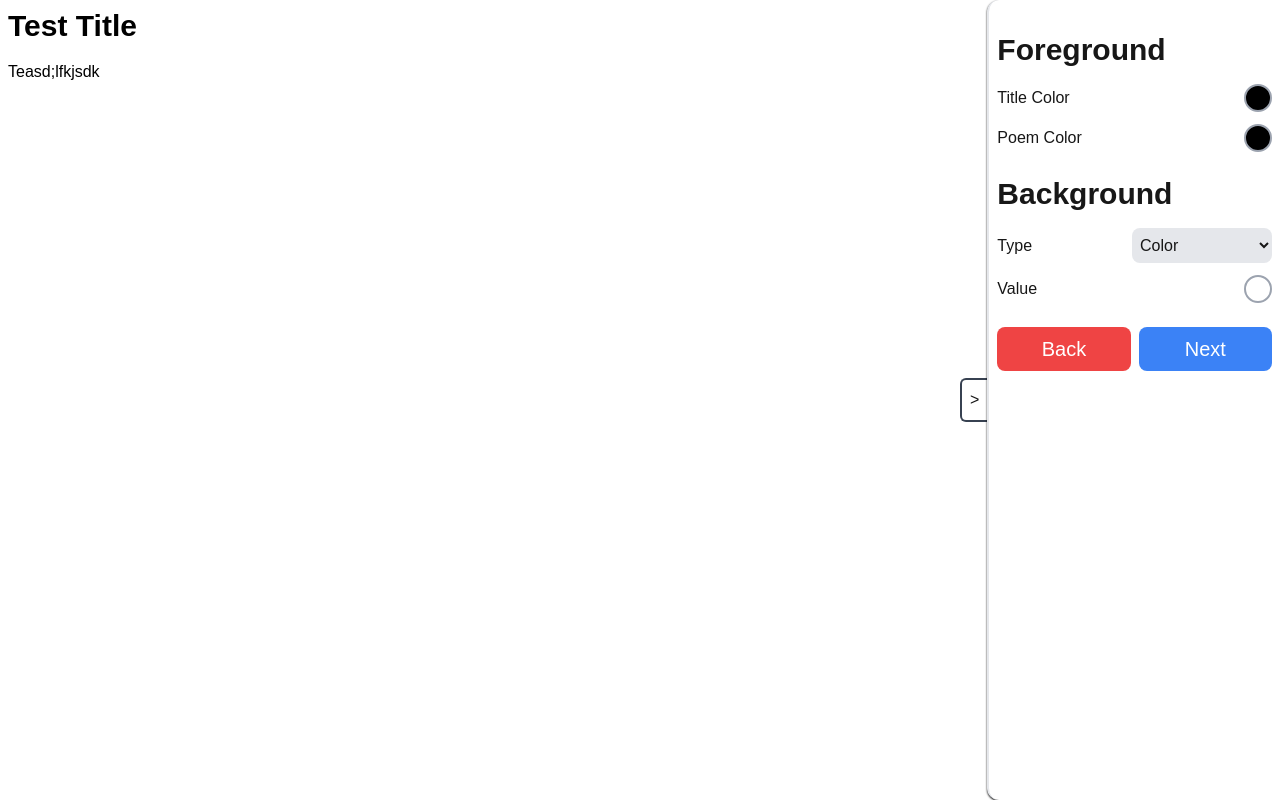
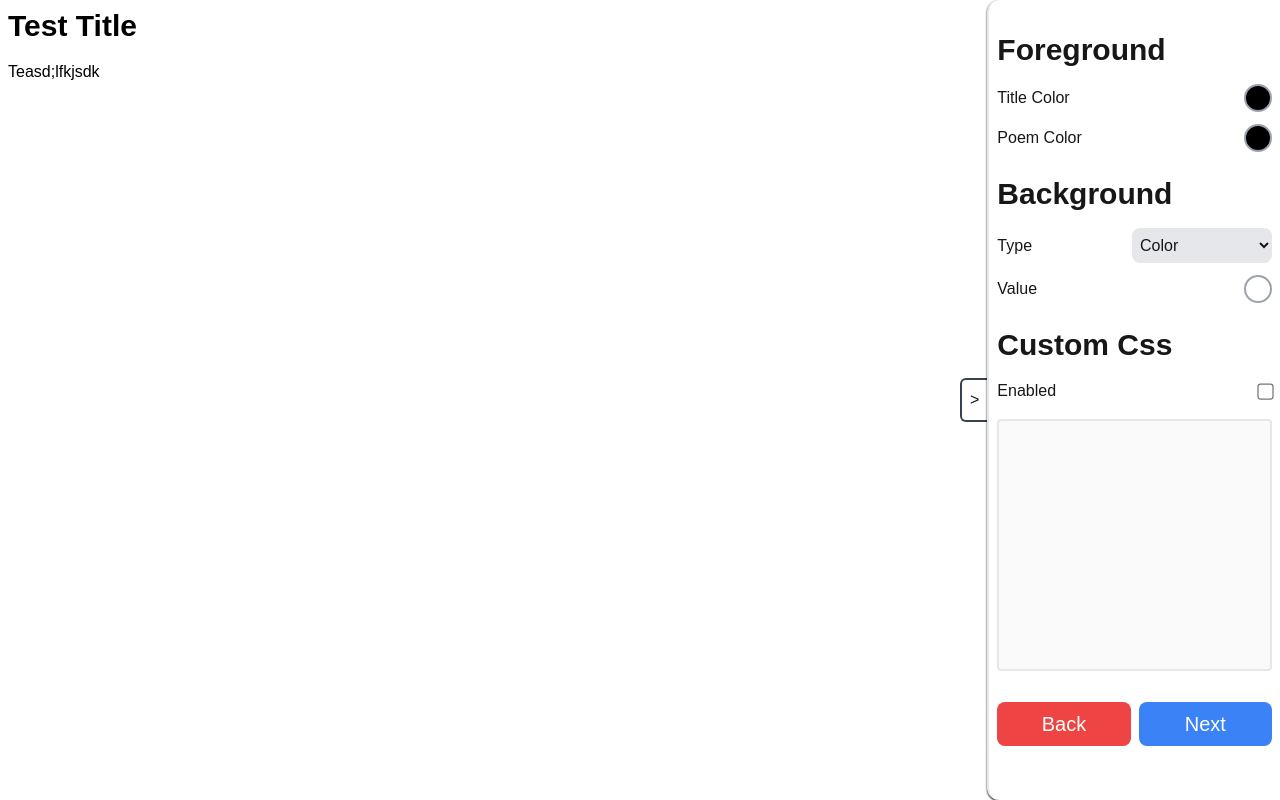
Before and after one commit to turtledev65/Poem-Maker, a Next.js app: page /poem/create/appearance in a window 1280 px wide. Built offline with nearby package versions, Linux system fonts and the light colour scheme.

Commit message:
Add a custom css section to the sidebar

```diff
--- /dev/null
+++ b/src/app/poem/create/appearance/_components/appearance-sidebar/custom-css.tsx
@@ -0,0 +1,28 @@
+"use client";
+
+import { SidebarSection } from "@/app/_components/sidebar";
+import { useState } from "react";
+
+const CustomCssSettings = () => {
+  const [enabled, setEnabled] = useState(false);
+
+  return (
+    <SidebarSection title="Custom Css">
+      <label className="flex select-none items-center justify-between">
+        Enabled
+        <input
+          type="checkbox"
+          checked={enabled}
+          onChange={() => setEnabled(prev => !prev)}
+          className="scale-125 outline-none"
+        />
+      </label>
+      <textarea
+        rows={10}
+        disabled={!enabled}
+        className={`mt-4 w-full resize-none rounded border-2 border-solid px-2 py-1 outline-none ${enabled ? "border-gray-400 text-black" : "border-gray-200 text-gray-400"}`}
+      />
+    </SidebarSection>
+  );
+};
+export default CustomCssSettings;
--- a/src/app/poem/create/appearance/_components/appearance-sidebar/index.tsx
+++ b/src/app/poem/create/appearance/_components/appearance-sidebar/index.tsx
@@ -5,6 +5,7 @@ import { editPoemAppearance } from "../../../actions";
 import BackgroundSettings from "./background-settings";
 import ForegroundSettings from "./foreground-settings";
 import Sidebar from "@/app/_components/sidebar";
+import CustomCssSettings from "./custom-css";
 
 const AppearanceSidebar = () => {
   return (
@@ -12,6 +13,7 @@ const AppearanceSidebar = () => {
       <form action={editPoemAppearance} className="relative">
         <ForegroundSettings />
         <BackgroundSettings />
+        <CustomCssSettings />
 
         <div className="flex w-full gap-2">
           <Link
```
